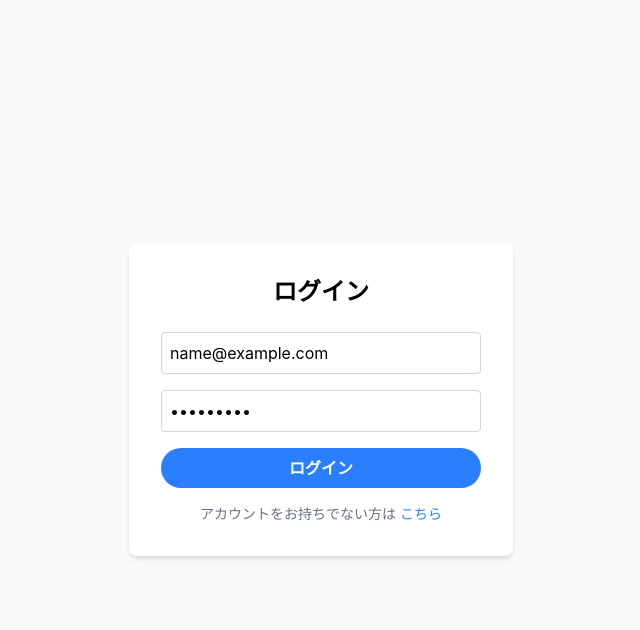
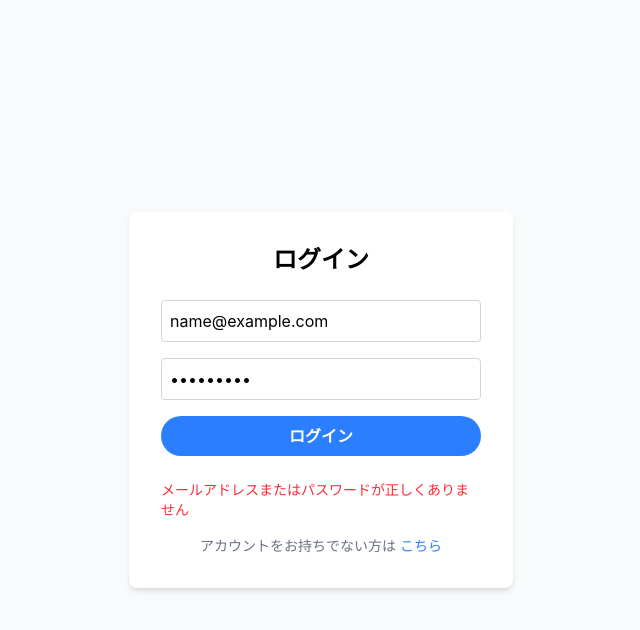
Before and after one commit to KouyaHASHIMOTO/tips-app, a React (Vite) app: page /login in a window 1280 px wide. Both pictures are taken after typing "name@example.com", "Sample123" into the empty fields and a click on the button "ログイン". Shown: the top 630 px of the page, without its empty margins (319-959 px from the left). Built offline with nearby package versions, Linux system fonts and the light colour scheme; no server answers.

Commit message:
feat: LoginPageにログイン失敗時のエラーメッセージ表示を追加

```diff
--- a/src/pages/login/LoginPage.tsx
+++ b/src/pages/login/LoginPage.tsx
@@ -10,6 +10,7 @@ interface LoginPageProps {
 export const LoginPage = ({ onSubmit }: LoginPageProps) => {
   const [mailAddress, setMailAddress] = useState("");
   const [password, setPassword] = useState("");
+  const [errorMessage, setErrorMessage] = useState("");
 
   const navigate = useNavigate();
   const loginUser = async () => {
@@ -20,6 +21,7 @@ export const LoginPage = ({ onSubmit }: LoginPageProps) => {
 
     if (error) {
       console.error(error);
+      setErrorMessage("メールアドレスまたはパスワードが正しくありません");
       return;
     }
 
@@ -57,6 +59,9 @@ export const LoginPage = ({ onSubmit }: LoginPageProps) => {
             onChange={(e) => setPassword(e.target.value)}
           />
           <Button type="submit">ログイン</Button>
+          {errorMessage && (
+            <p className="text-red-500 text-sm mt-2">{errorMessage}</p>
+          )}
         </form>
 
         <p className="text-center text-sm text-gray-500 mt-4">
```
Also changed, not shown: 1 other file (tests, documents, lock files or other folders).
